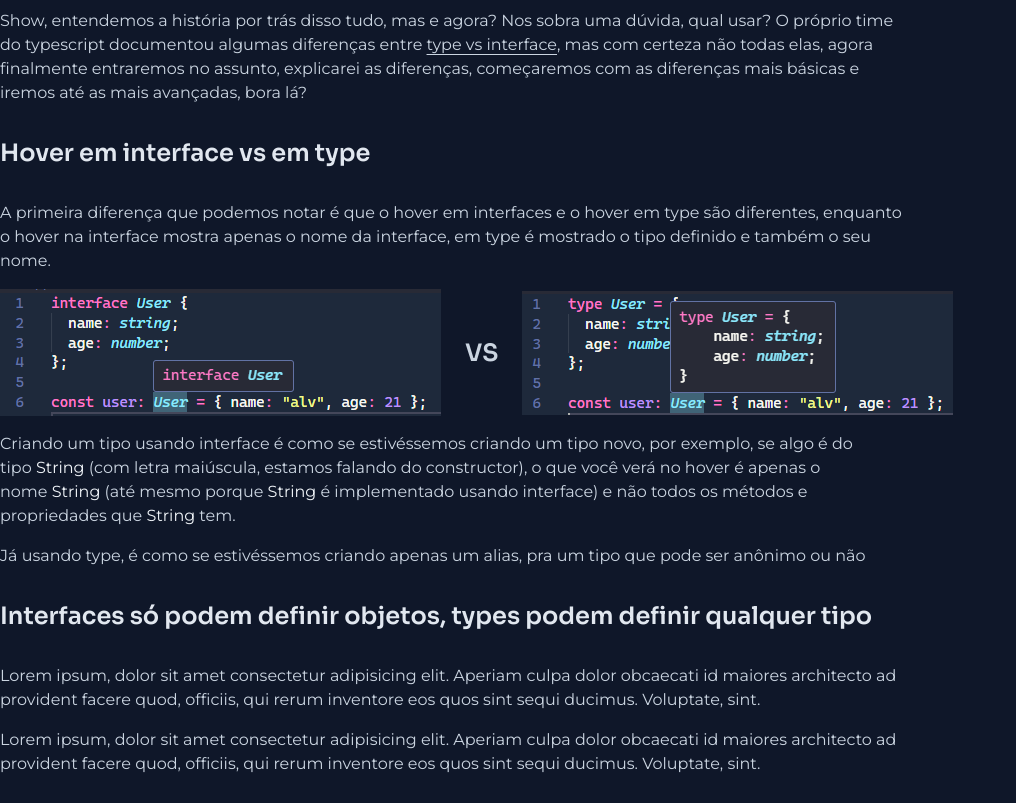
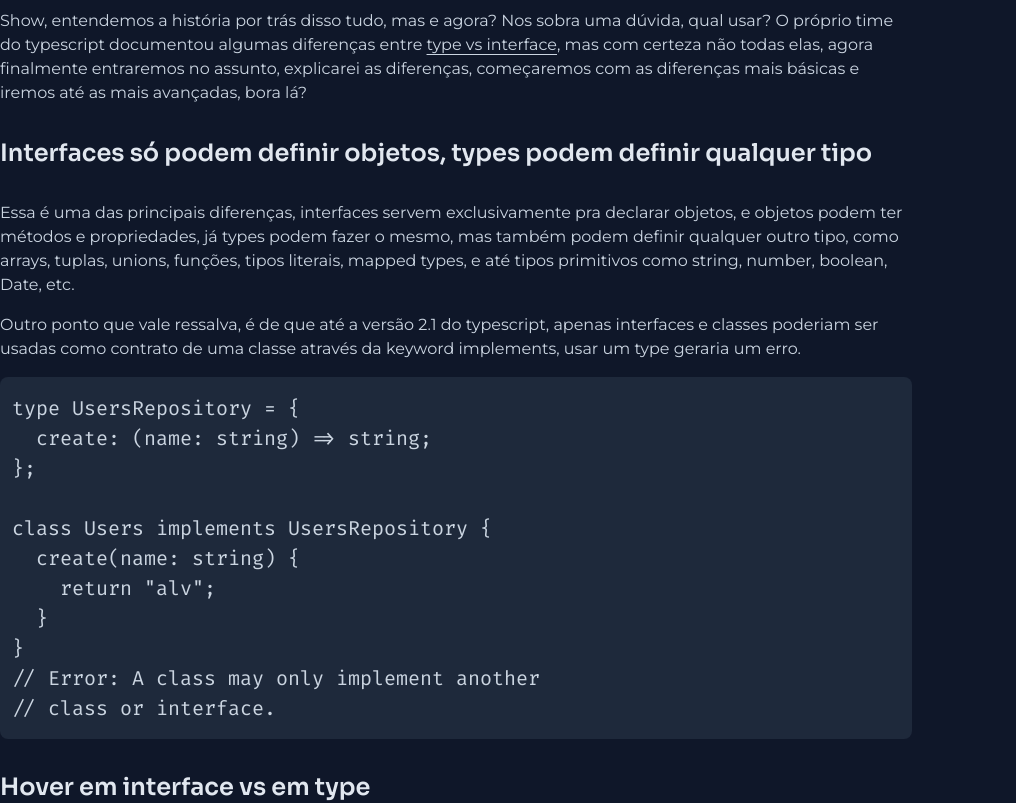
Before and after one commit to alvseven/portfolio, a Next.js app: page /type-vs-interface in a window 1280 px wide. Shown: the part 1120-1923 px from the top of the page, without its empty margins (0-1016 px from the left). Built offline with nearby package versions, Linux system fonts and the light colour scheme.

Commit message:
interfaces can only define objects

```diff
--- /dev/null
+++ b/src/app/first.ts
@@ -0,0 +1 @@
+import { user } from "./second";
--- /dev/null
+++ b/src/app/second.ts
@@ -0,0 +1 @@
+export const user = { name: "alv" };
--- a/src/app/type-vs-interface/page.tsx
+++ b/src/app/type-vs-interface/page.tsx
@@ -2,6 +2,7 @@ import Link from "next/link";
 import type { ComponentProps } from "react";
 
 import AliasedTypeCannotBeAnObjectLiteral from "./mdx/aliased-type-cannot-be-an-object-literal.mdx";
+import TypeWithImplements from "./mdx/a-class-may-only-implement-another-class-or-interface.mdx";
 import InterfaceHover from "./interface-hover.png";
 import TypeHover from "./type-hover.png";
 
@@ -182,7 +183,29 @@ export default async function Home() {
             assunto, explicarei as diferenças, começaremos com as diferenças
             mais básicas e iremos até as mais avançadas, bora lá?
           </p>
+          <h4
+            className="opacity-100 my-4 text-xl lg:text-2xl"
+            id="interfaces-so-podem-definir-objetos-types-podem-definir-qualquer-tipo"
+          >
+            Interfaces só podem definir objetos, types podem definir qualquer
+            tipo
+          </h4>
+          <p>
+            Essa é uma das principais diferenças, interfaces servem
+            exclusivamente pra declarar objetos, e objetos podem ter métodos e
+            propriedades, já types podem fazer o mesmo, mas também podem definir
+            qualquer outro tipo, como arrays, tuplas, unions, funções, tipos
+            literais, mapped types, e até tipos primitivos como string, number,
+            boolean, Date, etc.
+          </p>
 
+          <p>
+            Outro ponto que vale ressalva, é de que até a versão 2.1 do
+            typescript, apenas interfaces e classes poderiam ser usadas como
+            contrato de uma classe através da keyword implements, usar um type
+            geraria um erro.
+          </p>
+          <TypeWithImplements />
           <h4
             className="opacity-100 my-4 text-xl lg:text-2xl"
             id="hover-em-type-vs-em-interface"
@@ -190,12 +213,12 @@ export default async function Home() {
             Hover em interface vs em type
           </h4>
           <p>
-            A primeira diferença que podemos notar é que o hover em interfaces e
-            o hover em type são diferentes, enquanto o hover na interface mostra
-            apenas o nome da interface, em type é mostrado o tipo definido e
-            também o seu nome.
+            A primeira diferença visual que podemos notar é que o hover em
+            interfaces e o hover em type são diferentes, enquanto o hover na
+            interface mostra apenas o nome da interface, em type é mostrado o
+            tipo definido e também o seu nome.
           </p>
-          <div className="flex flex-col gap-2 md:gap-6 items-center xl:justify-between xl:flex-row">
+          <div className="flex flex-col gap-2 md:gap-4 items-center xl:justify-between xl:flex-row">
             <Image
               src={InterfaceHover}
               alt="Hover em interface mostra apenas o seu nome"
@@ -222,27 +245,15 @@ export default async function Home() {
           </p>
 
           <p>
-            Já usando type, é como se estivéssemos criando apenas um alias, pra
-            um tipo que pode ser anônimo ou não
-          </p>
-          <h4
-            className="opacity-100 my-4 text-xl lg:text-2xl"
-            id="interfaces-so-podem-definir-objetos-types-podem-definir-qualquer-tipo"
-          >
-            Interfaces só podem definir objetos, types podem definir qualquer
-            tipo
-          </h4>
-          <p>
-            Lorem ipsum, dolor sit amet consectetur adipisicing elit. Aperiam
-            culpa dolor obcaecati id maiores architecto ad provident facere
-            quod, officiis, qui rerum inventore eos quos sint sequi ducimus.
-            Voluptate, sint.
-          </p>
-          <p>
-            Lorem ipsum, dolor sit amet consectetur adipisicing elit. Aperiam
-            culpa dolor obcaecati id maiores architecto ad provident facere
-            quod, officiis, qui rerum inventore eos quos sint sequi ducimus.
-            Voluptate, sint.
+            Já usando type, é como se estivéssemos criando apenas um&nbsp;
+            <Link
+              href="https://github.com/microsoft/TypeScript/pull/957#issuecomment-60464140"
+              target="_blank"
+              className="underline underline-offset-4 mr-px"
+            >
+              alias
+            </Link>
+            , pra um tipo que pode ser anônimo ou não.
           </p>
           <h4
             className="opacity-100 my-4 text-xl lg:text-2xl"
```
Also changed, not shown: src/app/type-vs-interface/mdx/a-class-may-only-implement-another-class-or-interface.mdx (added, +13 -0 lines).
